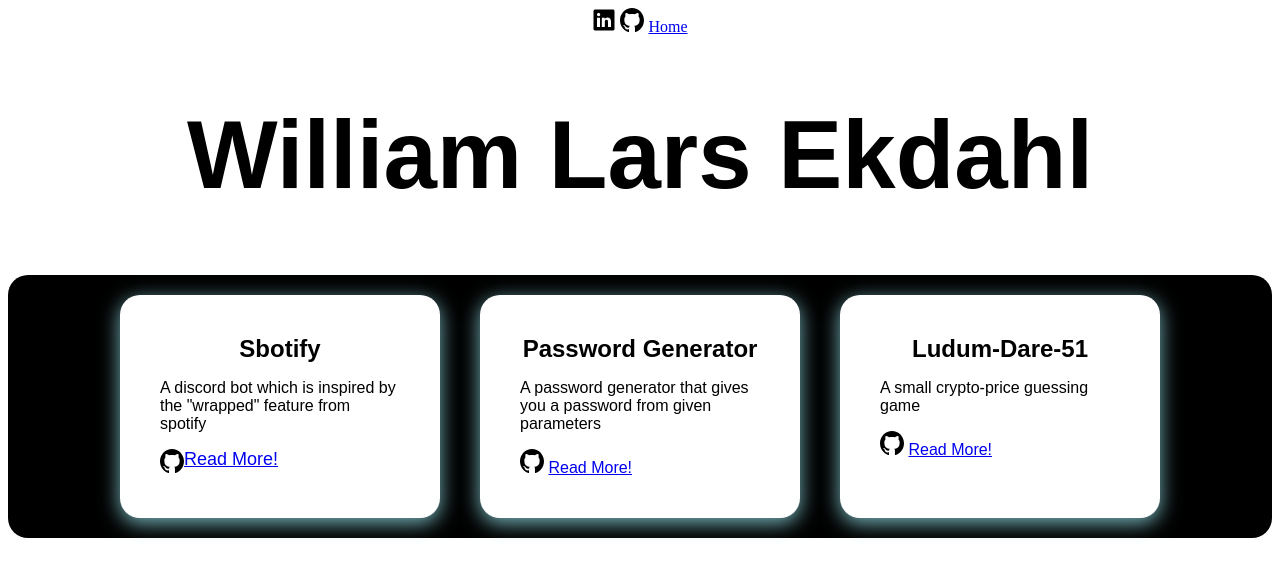
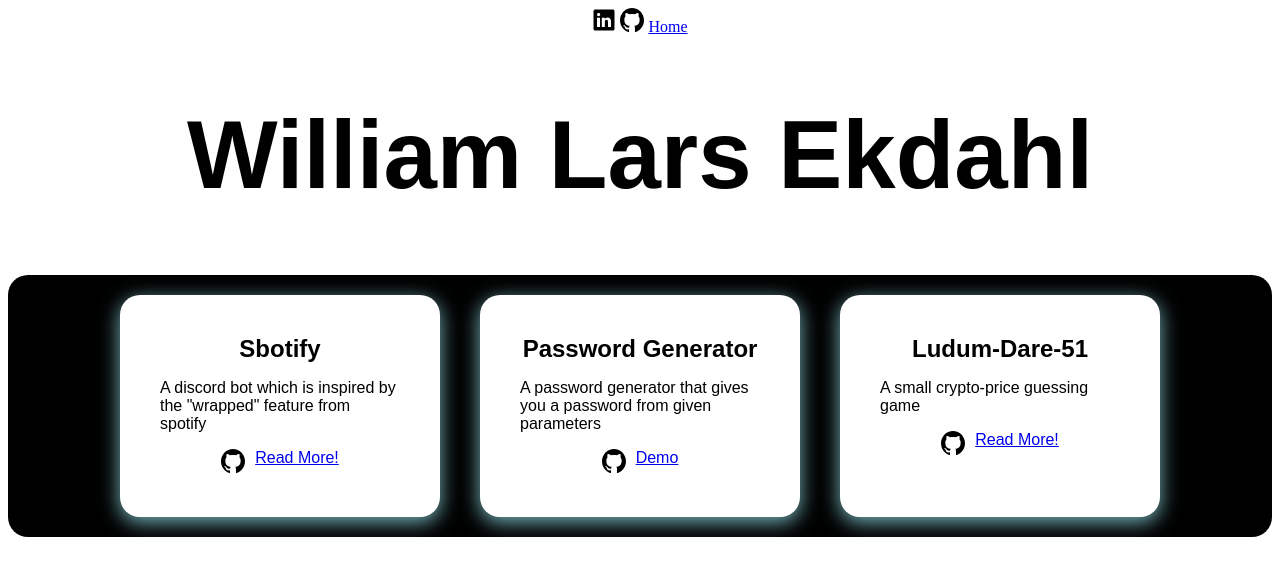
Before and after one commit to ViljamEkdhl/Portfolio, a SvelteKit app: page / in a window 1280 px wide. Shown: the top 576 px of the page. Built offline with nearby package versions, Linux system fonts and the light colour scheme.

Commit message:
card nav styling

```diff
--- a/src/routes/+page.svelte
+++ b/src/routes/+page.svelte
@@ -12,11 +12,11 @@
             <div>
                 <h2>Sbotify</h2>
                 <p>A discord bot which is inspired by the "wrapped" feature from spotify</p>
-                <span class="test">
-                    <a href="https://github.com/ViljamEkdhl/Sbotify"><img src={gitHub} alt="GitHub"/></a>
-                    <a href="/sbotify">Read More!</a>
-                </span>
             </div>
+            <span class="mini-nav">
+                <a href="https://github.com/ViljamEkdhl/Sbotify"><img src={gitHub} alt="GitHub"/></a>
+                <a href="/sbotify">Read More!</a>
+            </span>
         </div>
     </Card>
     <Card>
@@ -24,9 +24,11 @@
             <div>
                 <h2>Password Generator</h2>
                 <p>A password generator that gives you a password from given parameters</p>
+            </div>
+            <span class="mini-nav">
                 <a href="https://github.com/EdvinAldi/WoE-Password"><img src={gitHub} alt="GitHub"/></a>
-                <a href="/woe-password">Read More!</a>
-            </div>
+                <a href="/woe-password">Demo</a>
+            </span>
         </div>
     </Card>
     <Card>
@@ -34,9 +36,11 @@
             <div>
                 <h2>Ludum-Dare-51</h2>
                 <p>A small crypto-price guessing game</p>
+            </div>
+            <span class="mini-nav">
                 <a href="https://github.com/ViljamEkdhl/Ludum-Dare-51"><img src={gitHub} alt="GitHub"/></a>
                 <a href="/ludum-dare-51">Read More!</a>
-            </div>
+            </span>
         </div>
     </Card>
 
@@ -78,8 +82,9 @@
         padding: 20px;
     }
 
-    .test {
+    .mini-nav {
         display: flex;
-        font-size: large;
+        margin: auto;
+        gap: 10px;
     }
 </style>
```
